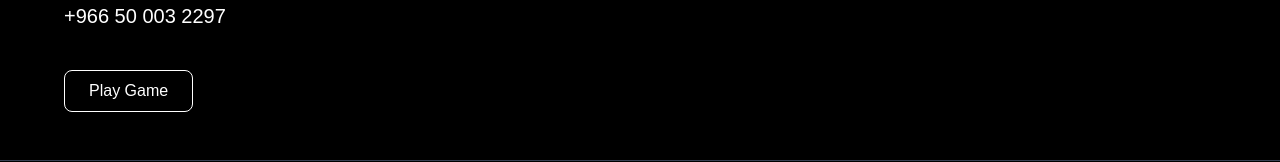
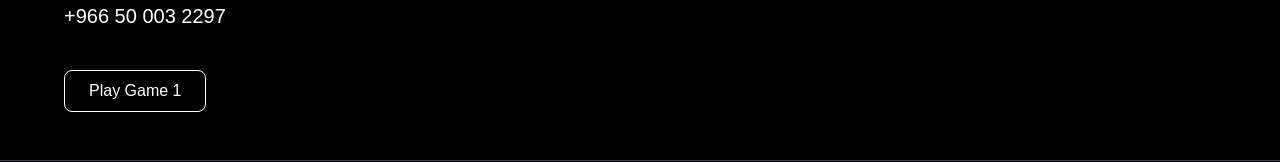
Before and after one commit to aaazhari/lamp-website, a Next.js app: page / in a window 1280 px wide. Shown: the part 2918-3080 px from the top of the page. Built offline with nearby package versions, Linux system fonts and the light colour scheme.

Commit message:
update metadata

```diff
--- a/app/components/FooterSection.tsx
+++ b/app/components/FooterSection.tsx
@@ -34,7 +34,7 @@ export default function FooterSection() {
             <div>
             <a href="/pacman">
   <button className="mt-2 px-6 py-2 border border-white text-white rounded-lg hover:bg-white hover:text-black transition">
-    Play Game
+    Play Game 1
   </button>
 </a>
             </div>
```
